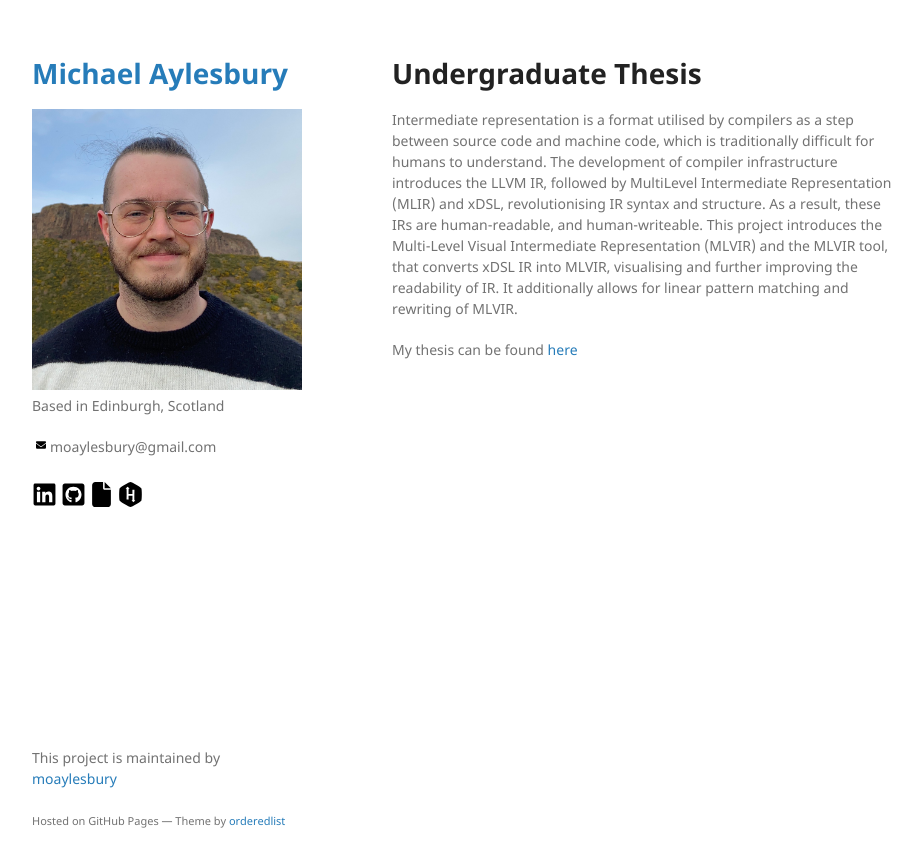
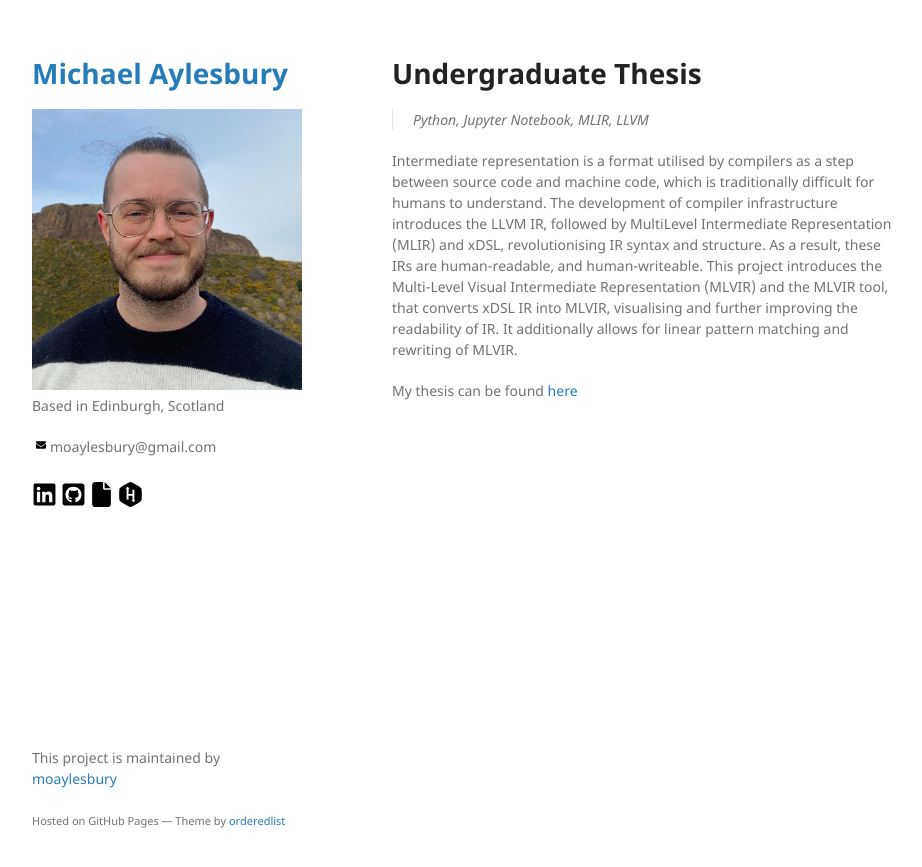
Before and after one commit to moaylesbury/michaelaylesbury.github.io, a Jekyll site: the page built from undergraduate-thesis.md, in a window 1280 px wide. Shown: the top 867 px of the page, without its empty margins (178-1100 px from the left). Built offline with Jekyll 4.4.1, drawn with Linux system fonts in a browser that asks for light colours; our own code applies the rules of GitHub Pages for plain Markdown files.

Commit message:
Update undergraduate-thesis.md

```diff
--- a/undergraduate-thesis.md
+++ b/undergraduate-thesis.md
@@ -4,6 +4,7 @@ layout: default
 
 
 # Undergraduate Thesis
+> Python, Jupyter Notebook, MLIR, LLVM
 
 Intermediate representation is a format utilised by compilers as a step between source code and machine code, which is traditionally difficult for humans to understand. The development of compiler infrastructure introduces the LLVM IR, followed by MultiLevel Intermediate Representation (MLIR) and xDSL, revolutionising IR syntax and structure. As a result, these IRs are human-readable, and human-writeable. This project introduces the Multi-Level Visual Intermediate Representation (MLVIR) and the MLVIR tool, that converts xDSL IR into MLVIR, visualising and further improving the readability of IR. It additionally allows for linear pattern matching and rewriting of MLVIR.
 
```
